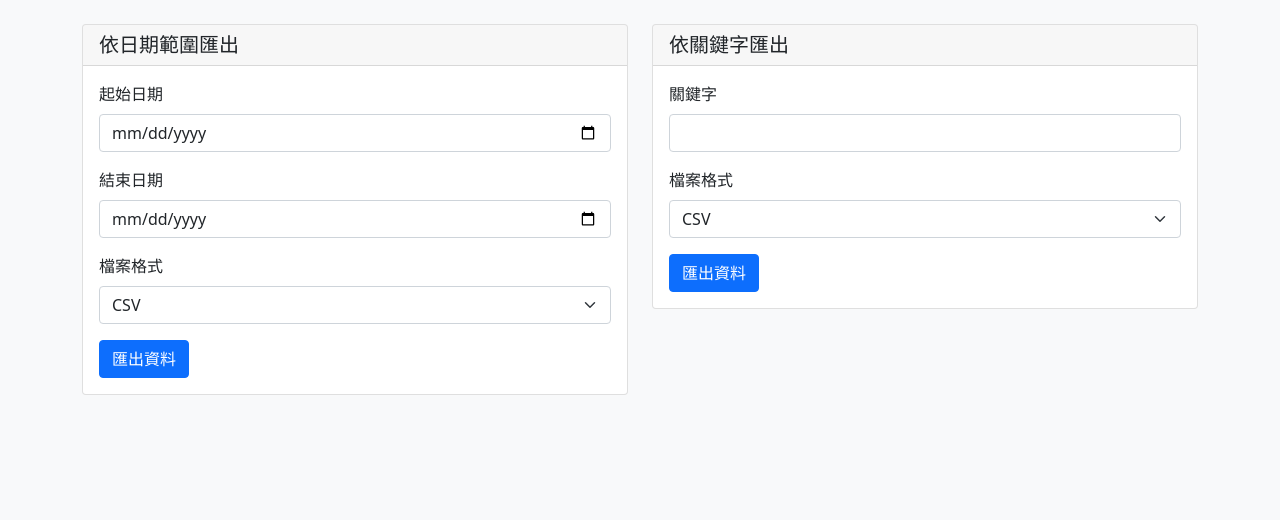
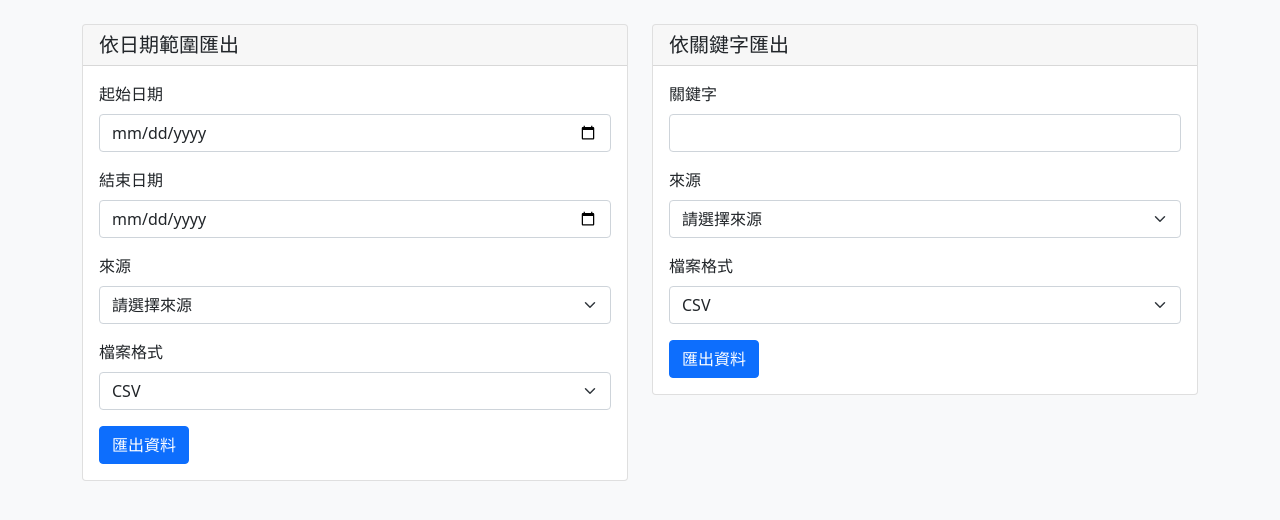
Before and after one commit to MakiDevelop/reas, a FastAPI app: page /export in a window 1280 px wide. Shown: the part 107-627 px from the top of the page. Run offline with FastAPI, Linux system fonts and the light colour scheme.

Commit message:
匯出加上指定新聞來源

```diff
--- a/app/main.py
+++ b/app/main.py
@@ -422,155 +422,176 @@ async def test_scheduler():
         )
 
 @app.get("/export/latest")
-async def export_latest(db: Session = Depends(get_db)):
-    """匯出最新1000筆文章為Excel"""
-    try:
-        # 查詢最新1000筆文章
-        articles = db.query(Article)\
-            .order_by(desc(Article.published_at))\
-            .limit(1000)\
-            .all()
+async def export_latest(source: str = None, db: Session = Depends(get_db)):
+	"""匯出最新1000筆文章為Excel，可以指定來源"""
+	try:
+		# 建立查詢
+		query = db.query(Article).order_by(desc(Article.published_at))
 
-        # 準備資料
-        data = []
-        for article in articles:
-            data.append({
-                'ID': article.id,
-                '標題': article.title,
-                '來源': article.source,
-                '網址': article.url,
-                '發布時間': article.published_at,
-                '建立時間': article.created_at,
-                '更新時間': article.updated_at,
-                '內容': article.content,
-                '描述': article.description or ''
-            })
+		# 如果指定了來源且不是 'all'，則進行過濾
+		if source and source != 'all':
+			query = query.filter(Article.source == source)
 
-        # 建立 DataFrame
-        df = pd.DataFrame(data)
+		# 限制最多1000筆
+		articles = query.limit(1000).all()
 
-        # 建立 BytesIO 物件
-        output = io.BytesIO()
+		# 準備資料
+		data = []
+		for article in articles:
+			data.append({
+				'ID': article.id,
+				'標題': article.title,
+				'來源': article.source,
+				'網址': article.url,
+				'發布時間': article.published_at,
+				'建立時間': article.created_at,
+				'更新時間': article.updated_at,
+				'內容': article.content,
+				'描述': article.description or ''
+			})
 
-        # 寫入 Excel
-        with pd.ExcelWriter(output, engine='openpyxl') as writer:
-            df.to_excel(writer, index=False, sheet_name='文章列表')
+		# 建立 DataFrame
+		df = pd.DataFrame(data)
 
-        # 將指針移到開頭
-        output.seek(0)
+		# 建立 BytesIO 物件
+		output = io.BytesIO()
 
-        # 建立檔案名稱
-        filename = f"articles_export_{datetime.now().strftime('%Y%m%d_%H%M%S')}.xlsx"
+		# 寫入 Excel
+		with pd.ExcelWriter(output, engine='openpyxl') as writer:
+			df.to_excel(writer, index=False, sheet_name='文章列表')
 
-        # 回傳串流響應
-        headers = {
-            'Content-Disposition': f'attachment; filename="{filename}"',
-            'Content-Type': 'application/vnd.openxmlformats-officedocument.spreadsheetml.sheet'
-        }
+		# 將指針移到開頭
+		output.seek(0)
 
-        return StreamingResponse(
-            output,
-            headers=headers,
-            media_type='application/vnd.openxmlformats-officedocument.spreadsheetml.sheet'
-        )
+		# 建立檔案名稱，如果有指定來源，則加入來源名稱
+		source_text = f"_{source}" if source and source != 'all' else ""
+		filename = f"articles_export{source_text}_{datetime.now().strftime('%Y%m%d_%H%M%S')}.xlsx"
 
-    except Exception as e:
-        logger.error(f"匯出Excel時發生錯誤: {str(e)}")
-        raise HTTPException(
-            status_code=500,
-            detail=f"匯出失敗: {str(e)}"
-        )
+		# 回傳串流響應
+		headers = {
+			'Content-Disposition': f'attachment; filename="{filename}"',
+			'Content-Type': 'application/vnd.openxmlformats-officedocument.spreadsheetml.sheet'
+		}
+
+		return StreamingResponse(
+			output,
+			headers=headers,
+			media_type='application/vnd.openxmlformats-officedocument.spreadsheetml.sheet'
+		)
+
+	except Exception as e:
+		logger.error(f"匯出Excel時發生錯誤: {str(e)}")
+		raise HTTPException(
+			status_code=500,
+			detail=f"匯出失敗: {str(e)}"
+		)
 
 @app.get("/export")
-async def export_page(request: Request):
-    """匯出資料頁面"""
-    return templates.TemplateResponse(
-        "export.html",
-        {"request": request}
-    )
+async def export_page(request: Request, source: str = None):
+	"""匯出資料頁面，可以預設指定來源"""
+	# 取得所有可用的新聞來源
+	db = next(get_db())
+	sources = db.query(Article.source).distinct().all()
+	sources = [s[0] for s in sources]
+
+	return templates.TemplateResponse(
+		"export.html",
+		{
+			"request": request,
+			"selected_source": source,  # 傳遞預選的來源
+			"sources": sources  # 傳遞所有可用的來源
+		}
+	)
 
 @app.post("/export/articles")
 async def export_articles(
-    request: Request,
-    start_date: str = Form(...),
-    end_date: str = Form(...),
-    keyword: str = Form(None),
-    file_format: str = Form("csv")
+	request: Request,
+	start_date: str = Form(...),
+	end_date: str = Form(...),
+	keyword: str = Form(None),
+	source: str = Form(None),  # 添加來源參數
+	file_format: str = Form("csv")
 ):
-    """匯出文章資料"""
-    try:
-        db = next(get_db())
+	"""匯出文章資料"""
+	try:
+		db = next(get_db())
 
-        # 建立查詢
-        query = select(Article).order_by(Article.published_at.desc())
+		# 建立查詢
+		query = select(Article).order_by(Article.published_at.desc())
 
-        # 如果有日期範圍
-        if start_date and end_date:
-            start = datetime.strptime(f"{start_date} 00:00:00", '%Y-%m-%d %H:%M:%S')
-            end = datetime.strptime(f"{end_date} 23:59:59", '%Y-%m-%d %H:%M:%S')
-            query = query.where(Article.published_at.between(start, end))
+		# 如果有日期範圍
+		if start_date and end_date:
+			start = datetime.strptime(f"{start_date} 00:00:00", '%Y-%m-%d %H:%M:%S')
+			end = datetime.strptime(f"{end_date} 23:59:59", '%Y-%m-%d %H:%M:%S')
+			query = query.where(Article.published_at.between(start, end))
 
-        # 如果有關鍵字
-        if keyword:
-            query = query.where(Article.title.ilike(f'%{keyword}%'))
+		# 如果有關鍵字
+		if keyword:
+			query = query.where(Article.title.ilike(f'%{keyword}%'))
 
-        # 執行查詢
-        result = db.execute(query)
-        articles = result.scalars().all()
+		# 如果有指定來源且不是 'all'
+		if source and source != 'all':
+			query = query.where(Article.source == source)
 
-        if not articles:
-            raise HTTPException(status_code=404, detail="找不到符合條件的文章")
+		# 執行查詢
+		result = db.execute(query)
+		articles = result.scalars().all()
 
-        # 準備 CSV 資料
-        output = io.StringIO()
-        writer = csv.writer(output)
+		if not articles:
+			raise HTTPException(status_code=404, detail="找不到符合條件的文章")
 
-        # 寫入標題列
-        writer.writerow([
-            'ID', '標題', '來源', '分類', '記者',
-            '發布時間', '內容', '連結', '圖片連結'
-        ])
+		# 準備 CSV 資料
+		output = io.StringIO()
+		writer = csv.writer(output)
 
-        # 寫入資料列
-        for article in articles:
-            writer.writerow([
-                str(article.id),
-                str(article.title or ''),
-                str(article.source or ''),
-                str(article.category or ''),
-                str(article.reporter or ''),
-                article.published_at.strftime('%Y-%m-%d %H:%M:%S'),
-                str(article.content or ''),
-                str(article.url or ''),
-                str(article.image_url or '')
-            ])
+		# 寫入標題列
+		writer.writerow([
+			'ID', '標題', '來源', '分類', '記者',
+			'發布時間', '內容', '連結', '圖片連結'
+		])
 
-        # 設定檔案名稱 - 移除中文關鍵字，只使用時間戳記
-        timestamp = datetime.now().strftime('%Y%m%d_%H%M%S')
-        if keyword:
-            filename = f"news_search_{timestamp}.csv"
-        else:
-            filename = f"news_{start_date}_to_{end_date}_{timestamp}.csv"
+		# 寫入資料列
+		for article in articles:
+			writer.writerow([
+				str(article.id),
+				str(article.title or ''),
+				str(article.source or ''),
+				str(article.category or ''),
+				str(article.reporter or ''),
+				article.published_at.strftime('%Y-%m-%d %H:%M:%S'),
+				str(article.content or ''),
+				str(article.url or ''),
+				str(article.image_url or '')
+			])
 
-        # 準備回應
-        output.seek(0)
-        output_str = output.getvalue()
-        output_bytes = output_str.encode('utf-8-sig')
+		# 設定檔案名稱 - 加入來源資訊
+		timestamp = datetime.now().strftime('%Y%m%d_%H%M%S')
+		source_text = f"_{source}" if source and source != 'all' else ""
 
-        return StreamingResponse(
-            io.BytesIO(output_bytes),
-            media_type="text/csv",
-            headers={
-                "Content-Disposition": f"attachment; filename={filename}",
-                "Content-Type": "text/csv; charset=utf-8-sig"
-            }
-        )
+		if keyword:
+			filename = f"news_search{source_text}_{timestamp}.csv"
+		else:
+			filename = f"news{source_text}_{start_date}_to_{end_date}_{timestamp}.csv"
 
-    except HTTPException as he:
-        raise he
-    except Exception as e:
-        logger.error(f"匯出文章時發生錯誤: {str(e)}")
-        raise HTTPException(status_code=500, detail=f"匯出失敗: {str(e)}")
+		# 準備回應
+		output.seek(0)
+		output_str = output.getvalue()
+		output_bytes = output_str.encode('utf-8-sig')
+
+		return StreamingResponse(
+			io.BytesIO(output_bytes),
+			media_type="text/csv",
+			headers={
+				"Content-Disposition": f"attachment; filename={filename}",
+				"Content-Type": "text/csv; charset=utf-8-sig"
+			}
+		)
+
+	except HTTPException as he:
+		raise he
+	except Exception as e:
+		logger.error(f"匯出文章時發生錯誤: {str(e)}")
+		raise HTTPException(status_code=500, detail=f"匯出失敗: {str(e)}")
 
 @app.get("/rescrape")
 async def rescrape_page(request: Request):
--- a/app/templates/export.html
+++ b/app/templates/export.html
@@ -36,6 +36,21 @@
                                 <input type="date" class="form-control" name="end_date" required>
                             </div>
                             <div class="mb-3">
+                                <label class="form-label">來源</label>
+                                <select class="form-select" name="source">
+                                    <option value="">請選擇來源</option>
+                                    <option value="all">全部</option>
+                                    <option value="ltn">自由時報</option>
+                                    <option value="udn">聯合報</option>
+                                    <option value="nextapple">蘋果日報</option>
+                                    <option value="ettoday">ETtoday</option>
+                                    <option value="edgeprop">EdgeProp</option>
+                                    <option value="starproperty">StarProperty</option>
+                                    <option value="freemalaysiatoday">FreeMalaysiaToday</option>
+                                    <option value="hk852house">HK852House</option>
+                                </select>
+                            </div>
+                            <div class="mb-3">
                                 <label class="form-label">檔案格式</label>
                                 <select class="form-select" name="file_format">
                                     <option value="csv">CSV</option>
@@ -59,6 +74,21 @@
                                 <input type="text" class="form-control" name="keyword" required>
                             </div>
                             <div class="mb-3">
+                                <label class="form-label">來源</label>
+                                <select class="form-select" name="source">
+                                    <option value="">請選擇來源</option>
+                                    <option value="all">全部</option>
+                                    <option value="ltn">自由時報</option>
+                                    <option value="udn">聯合報</option>
+                                    <option value="nextapple">蘋果日報</option>
+                                    <option value="ettoday">ETtoday</option>
+                                    <option value="edgeprop">EdgeProp</option>
+                                    <option value="starproperty">StarProperty</option>
+                                    <option value="freemalaysiatoday">FreeMalaysiaToday</option>
+                                    <option value="hk852house">HK852House</option>
+                                </select>
+                            </div>
+                            <div class="mb-3">
                                 <label class="form-label">檔案格式</label>
                                 <select class="form-select" name="file_format">
                                     <option value="csv">CSV</option>
```
